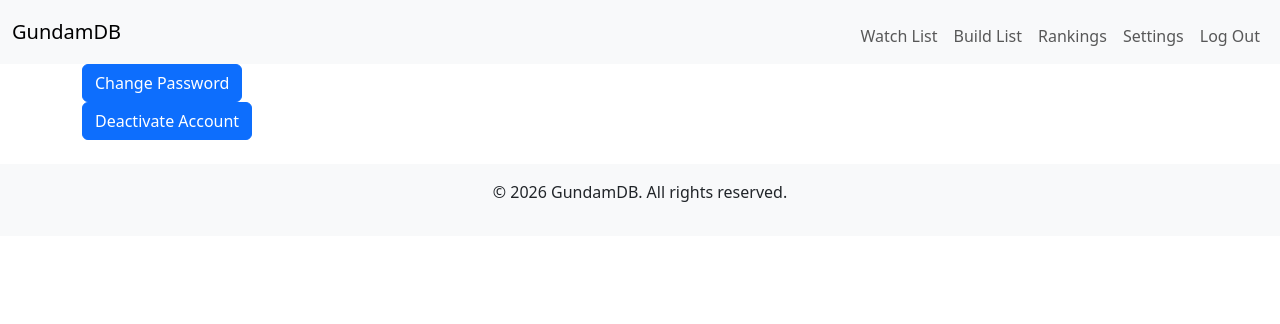
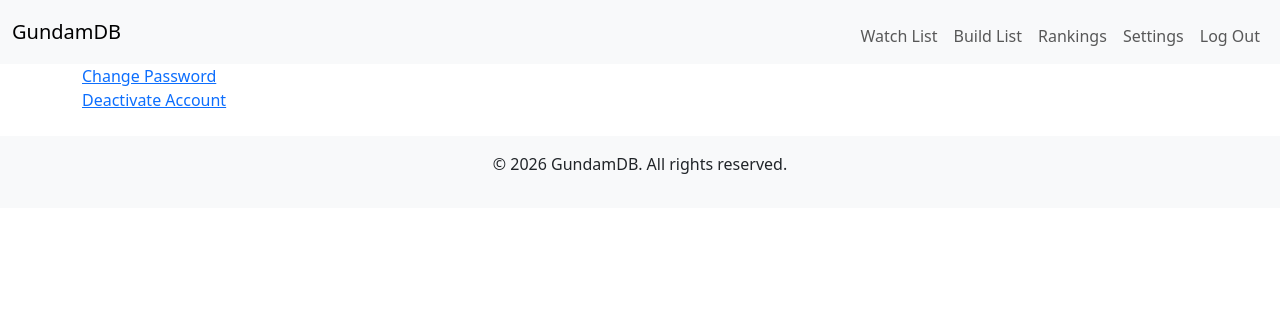
Before and after one commit to EricJostad/CS50-Final-Project, a Flask app: page /settings in a window 1280 px wide. Shown: the top 324 px of the page. Run offline with Flask 3, Linux system fonts and the light colour scheme; a user stored in the database is signed in.

Commit message:
Removed button styling, leaving as text links for now

```diff
--- a/templates/settings.html
+++ b/templates/settings.html
@@ -6,13 +6,9 @@
 
 {% block content %}
     <div>
-        <a href="/change_password">
-            <button class="btn btn-primary">Change Password</button>
-        </a>
+        <a href="/change_password">Change Password</a>
     </div>
     <div>
-        <a href="/deactivate_account">
-            <button class="btn btn-primary">Deactivate Account</button>
-        </a>
+        <a href="/deactivate_account">Deactivate Account</a>
     </div>
 {% endblock %}
```
Also changed, not shown: 1 other file.
